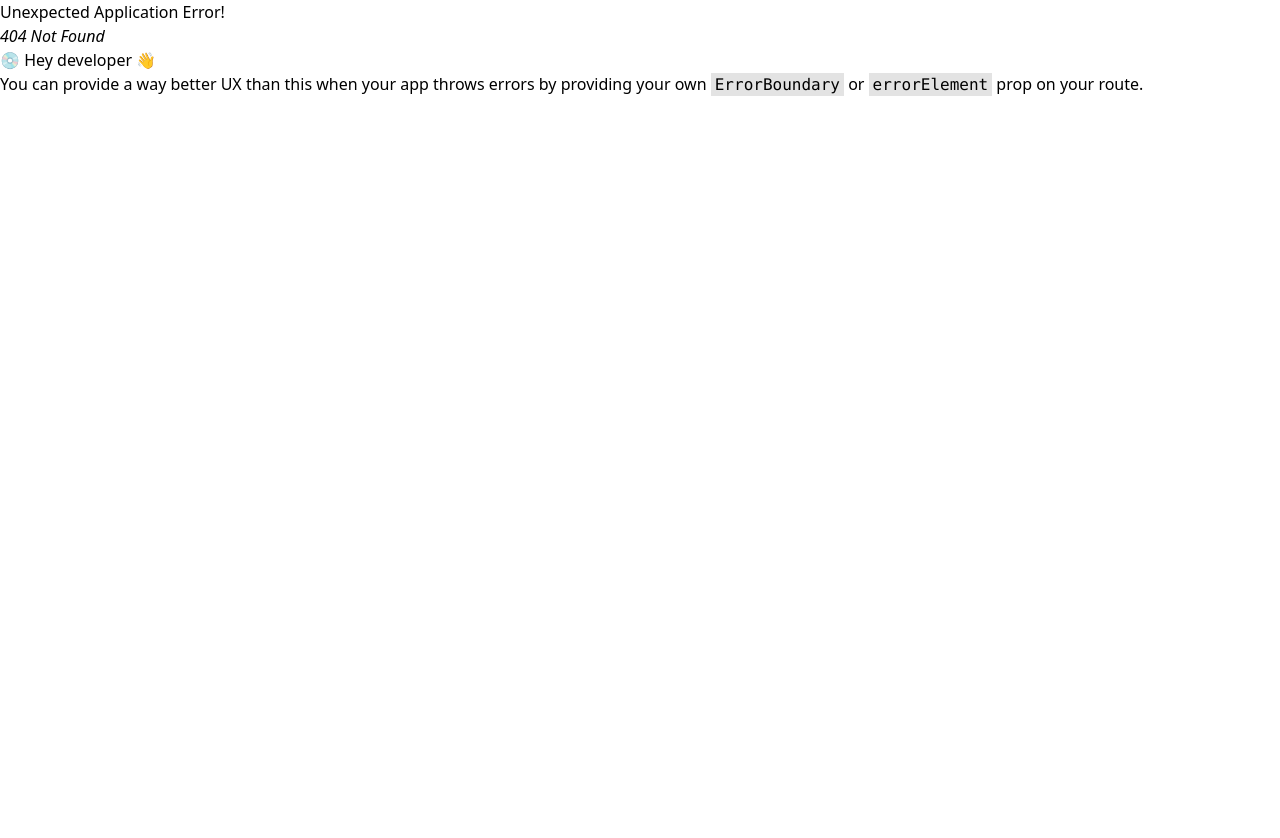
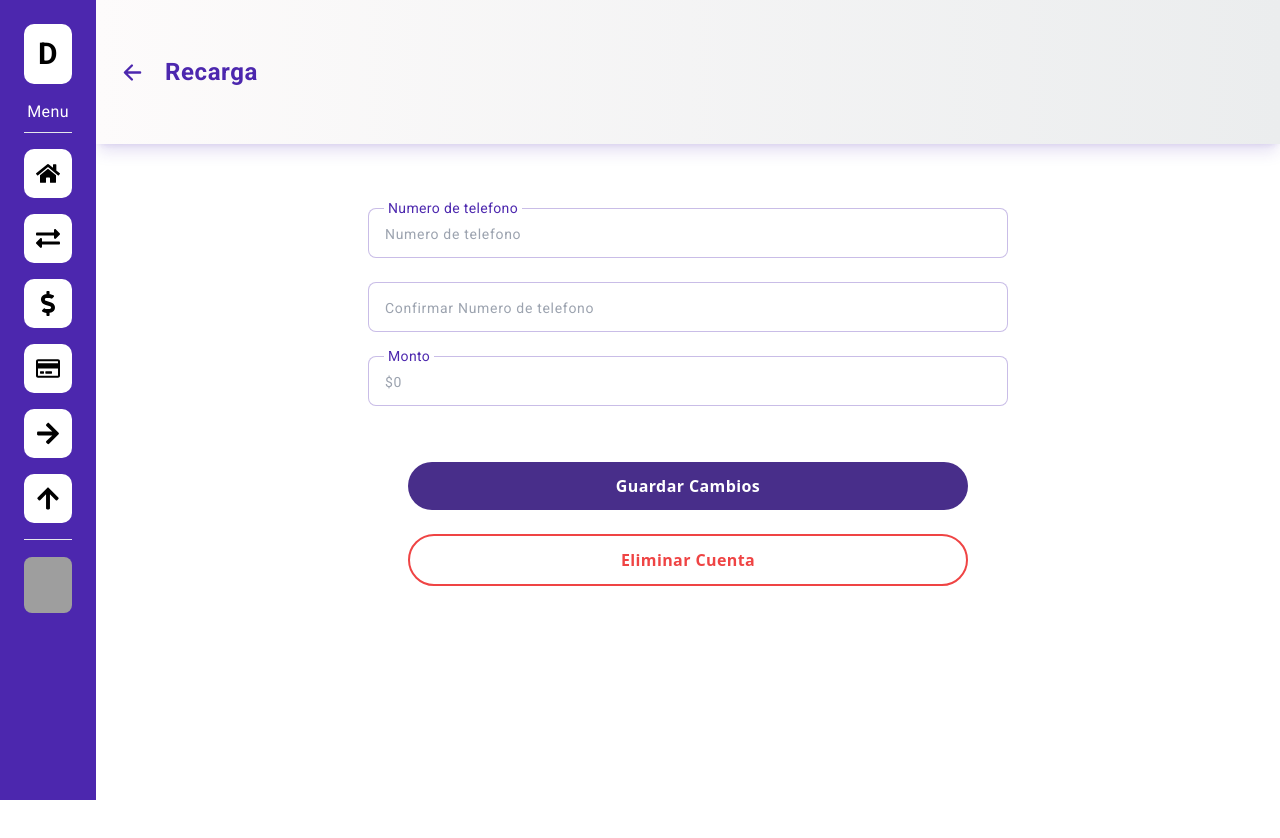
Before and after one commit to No-Country/s8-10-m-node-react, a React (Vite) app in the folder frontend/: page /user/recarga in a window 1280 px wide. Before the commit this address had no page. Shown: the top 838 px of the page. Before the commit the page ends 800 px from the top, so only its background shows below. Built offline with nearby package versions, Linux system fonts and the light colour scheme; no server answers; sample sign-in values are in the browser's storage; grey boxes are pictures that could not be loaded.

Commit message:
finales x2

```diff
--- a/frontend/src/components/NavBar.jsx
+++ b/frontend/src/components/NavBar.jsx
@@ -3,6 +3,7 @@ import { useUserContext } from '../context/UserContext'
 import { IoExitOutline } from 'react-icons/io5'
 import MenuItems from './MenuItems'
 import { Link } from 'react-router-dom'
+
 
 export const NavBar = ({ isOpen, toggleOpen, setIsOpen, items }) => {
   const { logOut } = useUserContext()
--- /dev/null
+++ b/frontend/src/components/RecargaBilletera.jsx
@@ -0,0 +1,123 @@
+import { useState, useEffect } from "react";
+import { FaRegEye, FaRegEyeSlash } from "react-icons/fa";
+import { Button } from "./Button";
+import InputField from "./InputField";
+import { ProfileImage } from "./ProfileImage";
+import { Link, useLocation } from "react-router-dom";
+
+export const RecargaBilletera= () => {
+  const [showPassword, setShowPassword] = useState(false);
+  const [validateForm, setValidateForm] = useState({});
+  const [isLocation, setIsLocation] = useState("");
+  const [showuser, setShowUser] = useState(false);
+  const [cheked, setCheked] = useState(false);
+
+  const handleClick = () => {
+    setShowUser(!showuser);
+  };
+
+  const location = useLocation();
+
+  useEffect(() => {
+    if (location.pathname === "/user/perfil") {
+      setIsLocation("perfil");
+    } else if (location.pathname === "/user/aspectos") {
+      setIsLocation("aspectos");
+    }
+  }, [location.pathname]);
+
+  useEffect(() => {
+    function checkScreenSize() {
+      const screenWidth = window.innerWidth;
+
+      if (screenWidth >= 1024) {
+        // Pantalla grande
+        console.log("Estás en una pantalla grande");
+        setCheked(true);
+      } else {
+        // Dispositivo móvil
+        console.log("Estás en un dispositivo móvil");
+        setCheked(false);
+      }
+    }
+
+    checkScreenSize();
+
+    // Agregar y eliminar el event listener al montar y desmontar el componente
+    window.addEventListener("resize", checkScreenSize);
+    return () => {
+      window.removeEventListener("resize", checkScreenSize);
+    };
+  }, []);
+
+  const handleChange = (e) => {
+    setValidateForm({
+      ...validateForm,
+      [e.target.name]: e.target.value,
+    });
+  };
+
+  const validateUser = async (e) => {
+    e.preventDefault();
+  };
+
+  return (
+    <main className="w-full min-h-screen flex flex-col items-center gap-20">
+
+
+
+
+        <section className="w-full flex px-8 flex-col items-center sm:flex-col sm:justify-center">
+
+          <form className="w-full flex pt-16 gap-6 flex-col items-center sm:flex-col sm:justify-center" onSubmit={validateUser}>
+
+            <InputField
+              id="namephone"
+              type="Number"
+              name="Telefono"
+              placeholder="Numero de telefono"
+              labelFor="Numero de telefono"
+              content="Numero de telefono"
+              func={handleChange}
+            />
+            <InputField
+              id="namephone"
+              type="Number"
+              name="Telefono"
+              placeholder="Confirmar Numero de telefono"
+              labelFor="Numero de telefono"
+              func={handleChange}
+            />
+            <InputField
+              id="monto"
+              type="number"
+              name="monto"
+              placeholder="$0"
+              labelFor="Monto"
+              content="Monto"
+              func={handleChange}
+            />
+
+
+
+            <div className="flex w-2/4 flex-col gap-4">
+              <Button
+                type="submit"
+                nameClass="bg-customColor  mt-8 py-3 rounded-full text-white font-semibold tracking-wide"
+              >
+                Guardar Cambios
+              </Button>
+              <Button
+                type="submit"
+                nameClass="border-2 border-red-500 mt-2 py-3 rounded-full text-red-500 font-semibold tracking-wide"
+              >
+                Eliminar Cuenta
+              </Button>
+            </div>
+          </form>
+        </section>
+
+
+    </main>
+  );
+};
--- a/frontend/src/pages/Home.jsx
+++ b/frontend/src/pages/Home.jsx
@@ -6,12 +6,15 @@ import WithdrawCash from '../components/WithdrawCash'
 import { formatCurrency } from '../utils/formatCurrency'
 import { MovementsList } from '../components/MovementsList'
 import { PayServicesLink } from '../components/PayServicesLink'
+import { useUserContext } from '../context/UserContext';
 
 export const Home = () => {
   const [showBalance, setshowBalance] = useState(false)
   const user = useRouteLoaderData('userLoggedIn')
   const { payload } = user
   const listMovements = payload?.movements.slice(0, 4)
+console.log()
+
 
   return (
     <article className="w-full flex flex-col gap-10 md:mt-5 min-[850px]:grid  md:grid-cols-auto md:gap-7 ">
@@ -20,7 +23,7 @@ export const Home = () => {
 
         <div className="w-[85%] md:w-auto h-auto flex items-center justify-center gap-x-6 md:gap-x-5 mt-2 border-b pb-4 border-[#4C27AE4D] md:border-0">
           <h3 className="text-5xl font-roboto font-bold text-center tracking-wide min-w-[200px]">
-            {showBalance ? formatCurrency(100) : '*****'}
+            {showBalance ? formatCurrency(`${payload.accountInfo.amount}`) : '*****'}
           </h3>
           <span onClick={() => setshowBalance(!showBalance)}>
             {showBalance ? (
--- a/frontend/src/pages/Layout.jsx
+++ b/frontend/src/pages/Layout.jsx
@@ -62,7 +62,7 @@ export const UserLayout = () => {
     {
       name: 'Recargar',
       icon: <FaArrowUp size={25} />,
-      link: null,
+      link: '/user/recarga',
     },
   ]
   return (
--- a/frontend/src/pages/ProfileOptions.jsx
+++ b/frontend/src/pages/ProfileOptions.jsx
@@ -7,7 +7,7 @@ import OptionContainer from '../components/OptionContainer'
 
 export const ProfileOptions = () => {
   const { user } = useUserContext();
-  console.log(user.payload.profile);
+
 
   // Contenido del componente Profile
   return (
--- a/frontend/src/router.jsx
+++ b/frontend/src/router.jsx
@@ -15,6 +15,7 @@ import { ProfileOptions } from './pages/ProfileOptions'
 import { UserLayout, loader as userLoader } from './pages/Layout'
 import Soporte from './components/Soporte'
 import { Perfil } from './components/Perfil'
+import { RecargaBilletera } from './components/RecargaBilletera'
 
 import Success from './components/Success'
 import { PayService, loader as payServiceLoader } from './pages/PayService'
@@ -107,6 +108,10 @@ export const router = createBrowserRouter([
         path: 'perfil',
         element: <Perfil />,
       },
+      {
+        path: 'recarga',
+        element: <RecargaBilletera />,
+      },
 
       {
         path: 'success',
--- a/frontend/src/utils/pageNames.js
+++ b/frontend/src/utils/pageNames.js
@@ -9,5 +9,6 @@ export const PAGE_NAMES = {
   services: 'servicios',
   options: 'opciones',
   soporte: 'soporte',
-  perfil: 'perfil'
+  perfil: 'perfil',
+  recarga: 'recarga',
 }
```
